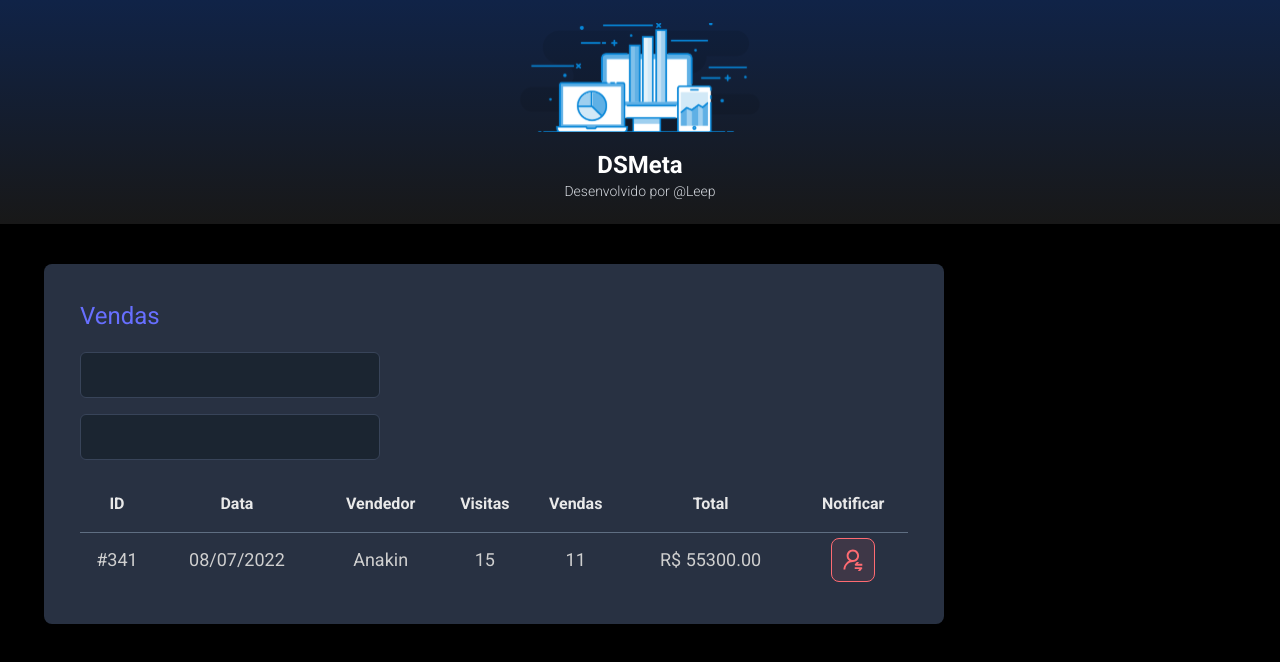
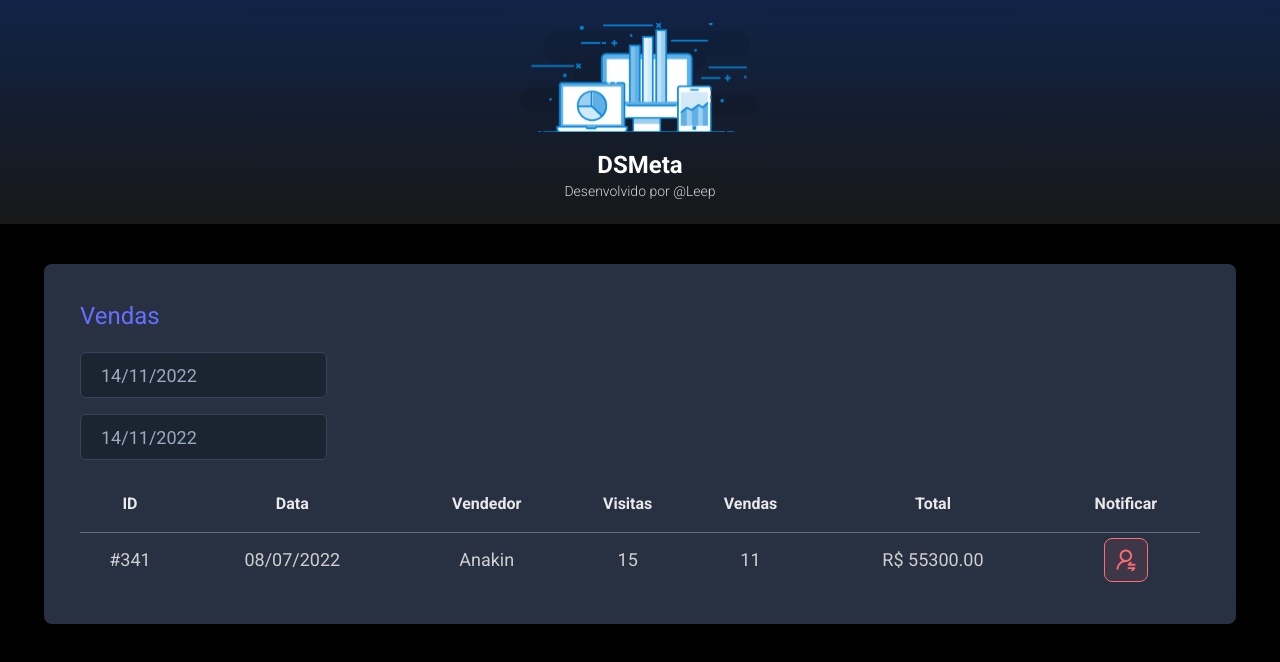
Before and after one commit to lipeedev/dsmeta, a React (Vite) app in the folder web/: page / in a window 1280 px wide. Shown: the top 662 px of the page. Built offline with nearby package versions, Linux system fonts and the light colour scheme.

Commit message:
refactor: use DatePicker component instead Input on FormControl

```diff
--- a/web/src/App.tsx
+++ b/web/src/App.tsx
@@ -8,13 +8,11 @@ export function App() {
 
       <main>
         <section className="mt-10 mx-11">
-          <div className="w-full max-w-[900px] mt-0 mr-auto">
+          <div className="w-full mt-0 mr-auto">
             <SalesCard />
           </div>
         </section>
       </main>
-
-
     </>
   );
 
--- a/web/src/components/FormControl.tsx
+++ b/web/src/components/FormControl.tsx
@@ -1,8 +1,16 @@
+import DatePicker from "react-datepicker";
+import "react-datepicker/dist/react-datepicker.css";
+
 export function FormControl() {
     return (
         <div>
             <div className="mb-4 max-w-[300px]">
-                <input className="w-full h-[46px] bg-[#1b2531] border border-[#384459] rounded-md text-[#9aaabe] pt-0 px-5 text-lg" type="text" />
+                <DatePicker
+                    selected={new Date()}
+                    onChange={(date: Date) => { }}
+                    className="w-full h-[46px] bg-[#1b2531] border border-[#384459] rounded-md text-[#9aaabe] pt-0 px-5 text-lg"
+                    dateFormat="dd/MM/yyyy"
+                />
             </div>
         </div>
     );
```
